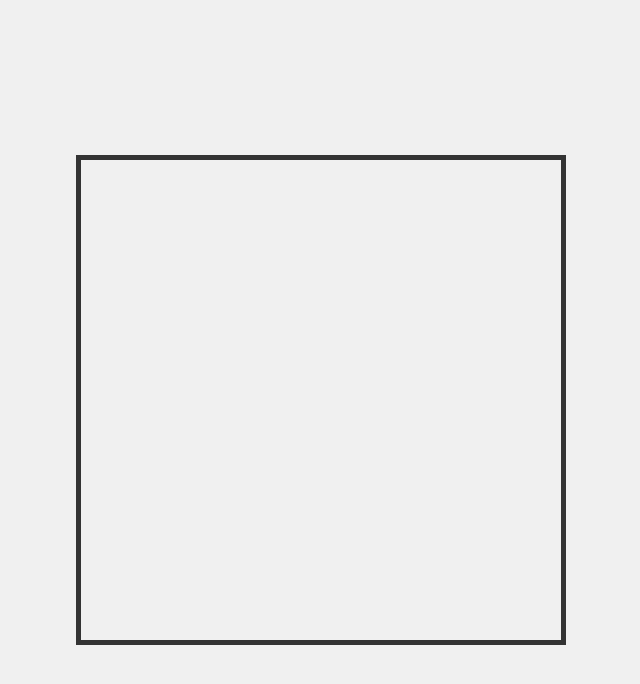
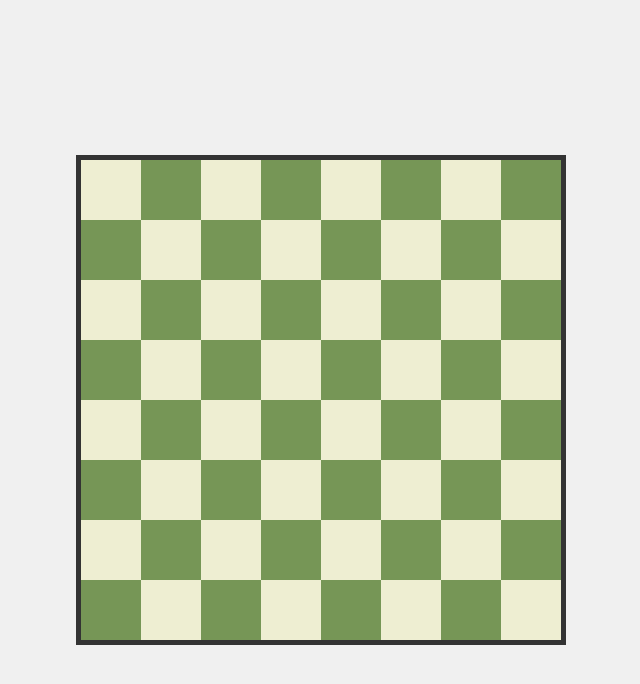
Before and after one commit to SalmanLnD/chessboard, a plain HTML site: page index.html in a window 1280 px wide. Shown: the whole page, without its empty margins (319-959 px from the left). Drawn offline with Linux system fonts and the light colour scheme.

Commit message:
Update styles.css

```diff
--- a/styles.css
+++ b/styles.css
@@ -20,10 +20,10 @@ body {
     height: 60px;
 }
 
-.chessboard .black {
+.salman-chessboard .black {
     background-color: #769656;
 }
 
-.chessboard .white {
+.salman-chessboard .white {
     background-color: #eeeed2;
 }
```
